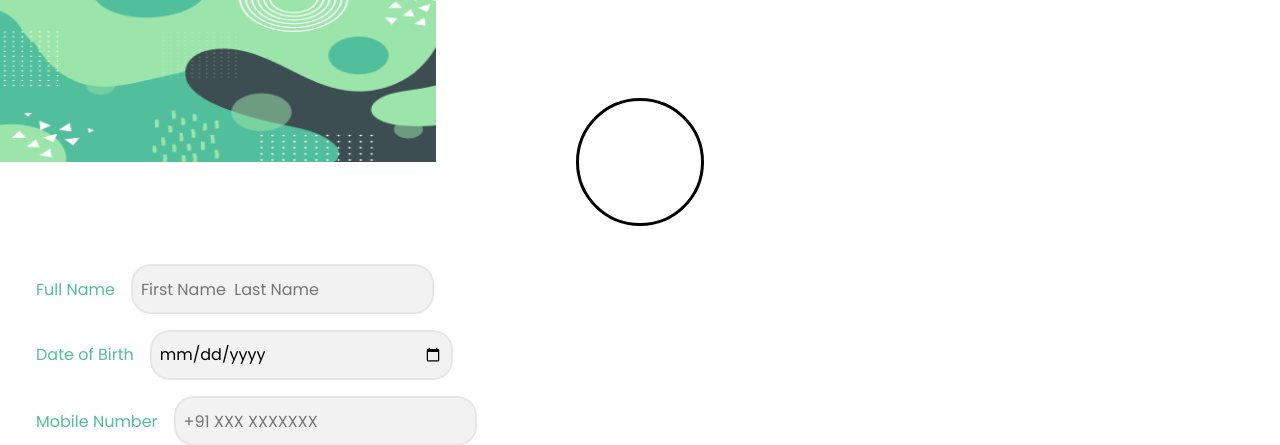
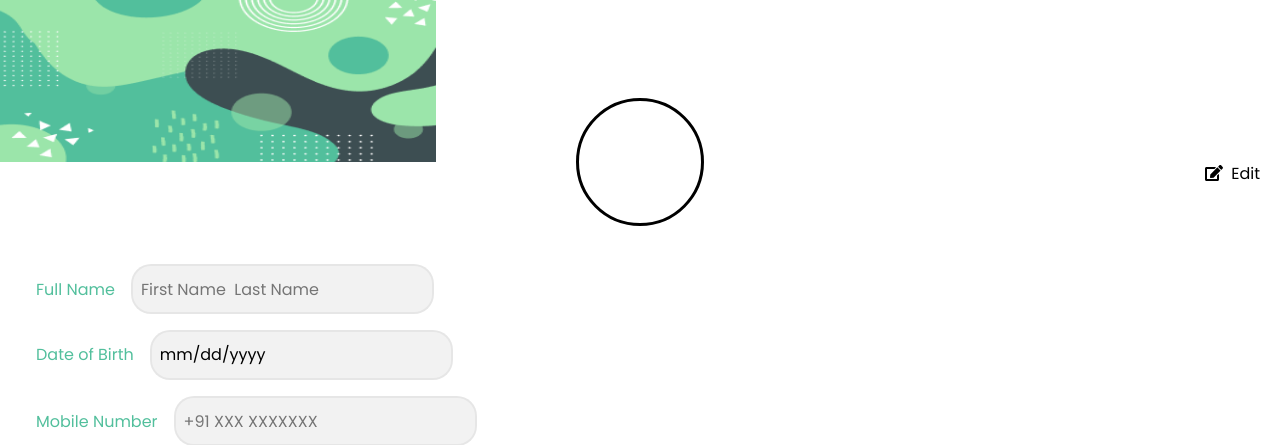
Before and after one commit to rishabh772744/ECG_APP, a React (Create React App) app: page /profile in a window 1280 px wide. Shown: the top 445 px of the page. Built offline with nearby package versions, Linux system fonts and the light colour scheme.

Commit message:
feat: edit profile details

```diff
--- a/src/main.css
+++ b/src/main.css
@@ -465,6 +465,11 @@ ion-content{
 	color: #52BF9C;
 }
 
+.edit-placeholder{
+	position: absolute;
+	right: 20px;
+}
+
 input{
 	width: 303px;
 	height: 50px;
--- a/src/pages/Profile.tsx
+++ b/src/pages/Profile.tsx
@@ -5,11 +5,34 @@ import './../bootstrap.css';
 
 import { BottomTabs } from './../components/BottomTabs';
 
+import { FontAwesomeIcon } from '@fortawesome/react-fontawesome';
+import { faEdit } from '@fortawesome/free-solid-svg-icons';
+
 const Profile: React.FC = () => {
 
   const [showAlert, setShowAlert] = useState(false);
 
+  const [buttonState, setButtonState] = useState("logout")
 
+  function enableInput(){
+    var input = document.getElementById("name-input")!;
+    input.removeAttribute("disabled");
+    input = document.getElementById("dob-input")!;
+    input.removeAttribute("disabled");
+    input = document.getElementById("mob-input")!;
+    input.removeAttribute("disabled");
+    setButtonState("save")
+  }
+
+  function saveInputChange(){
+    var input = document.getElementById("name-input")!;
+    input.setAttribute('disabled', 'disabled');
+    input = document.getElementById("dob-input")!;
+    input.setAttribute('disabled', 'disabled');
+    input = document.getElementById("mob-input")!;
+    input.setAttribute('disabled', 'disabled');
+    setButtonState("logout")
+  }
 
   return (
     <IonPage>
@@ -41,24 +64,25 @@ const Profile: React.FC = () => {
 
         <div className="profile-hero"></div>
         <div className="dp-holder"></div>
+        <div className="edit-placeholder" onClick={enableInput}><FontAwesomeIcon icon={faEdit}/> &nbsp;Edit</div>
 
         <form className="user-dets mx-4">
           <div className="form-group">
             <label className="mx-1 px-2" style={{color: '#52BF9C'}}>Full Name</label>
-            <input type="email" className="mb-3 mx-1 px-2" placeholder="First Name  Last Name" />
+            <input id="name-input" type="text" className="mb-3 mx-1 px-2" placeholder="First Name  Last Name" disabled/>
           </div>
           <div className="form-group">
             <label className="mx-1 px-2" style={{color: '#52BF9C'}}>Date of Birth</label>
-            <input type="date" className="mb-3 mx-1 px-2" placeholder="dd/mm/yy" />
+            <input id="dob-input" type="date" className="mb-3 mx-1 px-2" placeholder="dd/mm/yy" disabled/>
           </div>
           <div className="form-group">
             <label className="mx-1 px-2" style={{color: '#52BF9C'}}>Mobile Number</label>
-            <input type="email" className="mb-3 mx-1 px-2" placeholder="+91 XXX XXXXXXX" />
+            <input id="mob-input" type="text" className="mb-3 mx-1 px-2" placeholder="+91 XXX XXXXXXX" disabled/>
           </div>
         </form>
 
         <div className="mx-5">
-          <div className="submit-button py-3 px-4 text-center" onClick={() => setShowAlert(true)}>Log Out</div>
+          {buttonState === "logout" ? <div className="submit-button py-3 px-4 text-center" onClick={() => setShowAlert(true)}>Log Out</div> : <div className="submit-button py-3 px-4 text-center" onClick={saveInputChange}>Save Changes</div> }
         </div>
         <BottomTabs name="profile" />
       </IonContent>
```
